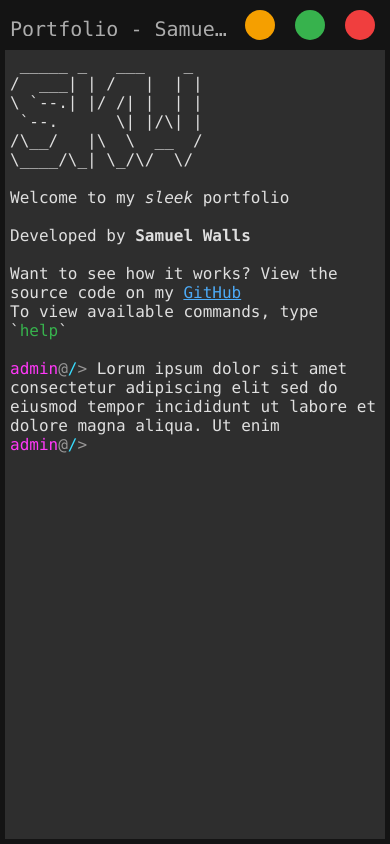
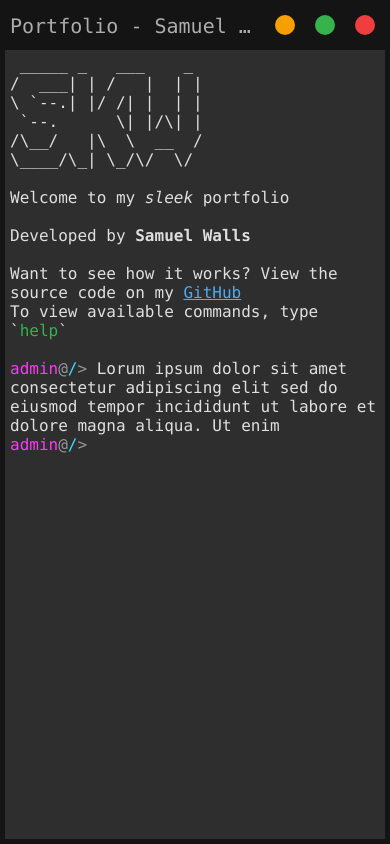
Before and after one commit to Samuel-KW/samuel-kw, a React (Vite) app: page / in a window 390 px wide. Built offline with nearby package versions, Linux system fonts and the light colour scheme.

Commit message:
fix: styling changes

```diff
--- a/src/components/console/Controls.module.css
+++ b/src/components/console/Controls.module.css
@@ -23,8 +23,8 @@
 /* For mobile devices */
 @media only screen and (max-width: 700px) {
     .close, .minimize, .expand {
-        width: 30px;
-        height: 30px;
+        width: 20px;
+        height: 20px;
         margin: 0 10px;
     }
 }
--- a/src/components/console/Terminal.module.css
+++ b/src/components/console/Terminal.module.css
@@ -22,12 +22,12 @@
         user-select: none;
         height: 23px;
         margin-bottom: 5px;
+        line-height: 1.5;
     }
 
     .header {
         color: var(--terminal-header);
         padding: 0 5px;
-        line-height: 1.5;
         height: 22px;
 
         pointer-events: none;
@@ -82,6 +82,7 @@
         .bar {
             height: 40px;
             font-size: 1.25em;
+            line-height: 1.2;
         }
     }
 }
```
